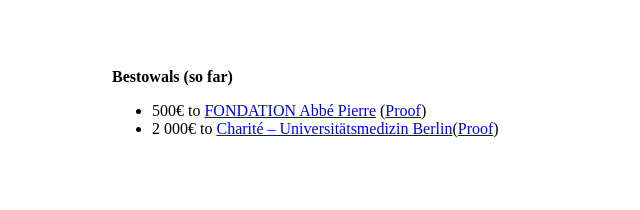
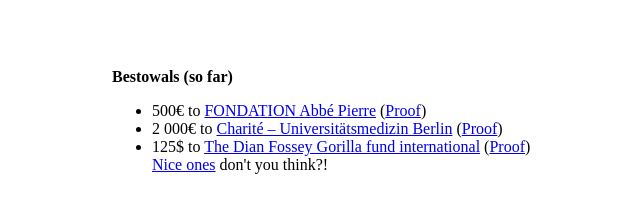
Before and after one commit to stockmouton/stockmouton.github.io, a plain HTML site: page index.html in a window 1280 px wide. Shown: the whole page, without its empty margins (278-918 px from the left). Drawn offline with Linux system fonts and the light colour scheme.

Commit message:
Add the ape bestowal

```diff
--- a/index.html
+++ b/index.html
@@ -12,7 +12,12 @@
                     500€ to <a href="https://www.fondation-abbe-pierre.fr">FONDATION Abbé Pierre</a> (<a href="img/bestowals/001.png">Proof</a>)
                 </li>
                 <li>
-                    2 000€ to <a href="https://www.charite.de">Charité – Universitätsmedizin Berlin</a>(<a href="img/bestowals/002.png">Proof</a>)
+                    2 000€ to <a href="https://www.charite.de">Charité – Universitätsmedizin Berlin</a> (<a href="img/bestowals/002.png">Proof</a>)
+                </li>
+                <li>
+                    125$ to <a href="https://gorillafund.org">The Dian Fossey Gorilla fund international</a> (<a href="img/bestowals/003.png">Proof</a>)
+                    <br>
+                    <a href="https://gorillafund.org/wp-content/uploads/2020/05/mother-infa.mp4">Nice ones</a>  don't you think?!
                 </li>
             </ul>
         </div>
```
Also changed, not shown: img/bestowals/003.png (added).
